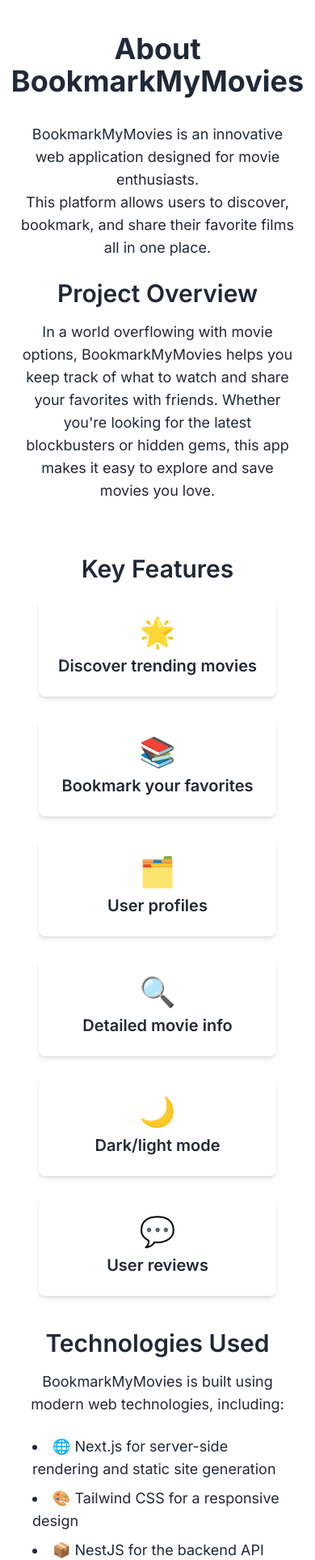
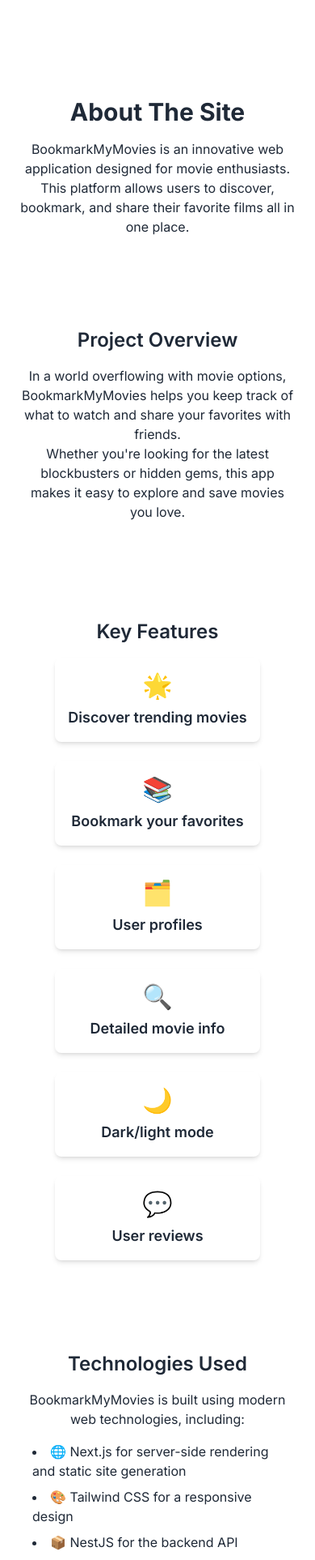
Before and after one commit to oumaymatr/movie-site-frontend, a Next.js app: page /about in a window 390 px wide. Shown: the part 44-1970 px from the top of the page at 81% size. Built offline with nearby package versions, Linux system fonts and the light colour scheme.

Commit message:
improve About page layout and styling

```diff
--- a/src/app/about/page.tsx
+++ b/src/app/about/page.tsx
@@ -2,75 +2,89 @@
 
 const About = () => {
   return (
-    <div className="container mx-auto p-6 min-h-screen flex flex-col items-center">
-      <h1 className="text-4xl font-bold mb-8 text-center">
-        About BookmarkMyMovies
-      </h1>
-      <p className="text-lg mb-6 text-center">
-        BookmarkMyMovies is an innovative web application designed for movie
-        enthusiasts. <br></br>
-        This platform allows users to discover, bookmark, and share their
-        favorite films all in one place.
-      </p>
+    <div className="container mx-auto p-6 min-h-screen flex flex-col items-center justify-start mt-10 mb-10">
+      <div className="mt-10">
+        <h1 className="text-3xl md:text-4xl mb-4 font-bold text-center">
+          About The Site
+        </h1>
+        <p className="text-base md:text-lg mb-8 text-center">
+          BookmarkMyMovies is an innovative web application designed for movie
+          enthusiasts. <br />
+          This platform allows users to discover, bookmark, and share their
+          favorite films all in one place.
+        </p>
+      </div>
 
-      <div className="mb-10 text-center">
-        <h2 className="text-3xl font-semibold mb-4">Project Overview</h2>
-        <p className="text-lg mb-6">
+      <div className="mb-20 mt-20 text-center">
+        <h2 className="text-2xl md:text-3xl font-semibold mb-4">
+          Project Overview
+        </h2>
+        <p className="text-base md:text-lg mb-10">
           In a world overflowing with movie options, BookmarkMyMovies helps you
-          keep track of what to watch and share your favorites with friends.
+          keep track of what to watch and share your favorites with friends. <br/>
           Whether you&apos;re looking for the latest blockbusters or hidden
           gems, this app makes it easy to explore and save movies you love.
         </p>
       </div>
 
-      <h2 className="text-3xl font-semibold mb-4 text-center">Key Features</h2>
-      <div className="grid grid-cols-1 md:grid-cols-2 lg:grid-cols-3 gap-6 mb-10">
+      <h2 className="text-2xl md:text-3xl font-semibold mb-4 text-center">
+        Key Features
+      </h2>
+      <div className="grid grid-cols-1 md:grid-cols-2 lg:grid-cols-3 gap-6 mb-8">
         {[
           { icon: "🌟", title: "Discover trending movies" },
           { icon: "📚", title: "Bookmark your favorites" },
           { icon: "🗂️", title: "User profiles" },
           { icon: "🔍", title: "Detailed movie info" },
           { icon: "🌙", title: "Dark/light mode" },
-          { icon: "💬", title: "User reviews" }, // New feature added
+          { icon: "💬", title: "User reviews" },
         ].map((feature, index) => (
           <div
             key={index}
-            className="p-6 rounded-lg shadow-md hover:shadow-lg transition-shadow duration-300 flex flex-col items-center"
+            className="p-4 rounded-lg shadow-md hover:shadow-lg transition-shadow duration-300 flex flex-col items-center"
           >
-            <div className="text-4xl mb-2 text-center">{feature.icon}</div>
-            <h3 className="text-xl font-semibold  text-center">
+            <div className="text-3xl mb-2 text-center">{feature.icon}</div>
+            <h3 className="text-lg font-semibold text-center">
               {feature.title}
             </h3>
           </div>
         ))}
       </div>
 
-      <div className="mb-10 text-center">
-        <h2 className="text-3xl font-semibold mb-4">Technologies Used</h2>
-        <p className="text-lg mb-6">
+      <div className="mb-15 mt-20 text-center">
+        <h2 className="text-2xl md:text-3xl font-semibold mb-4">
+          Technologies Used
+        </h2>
+        <p className="text-base md:text-lg mb-4">
           BookmarkMyMovies is built using modern web technologies, including:
         </p>
         <ul className="list-disc list-inside mb-4 mx-auto text-left px-4">
-          <li className="text-lg mb-2">
+          <li className="text-base md:text-lg mb-2">
             🌐 Next.js for server-side rendering and static site generation
           </li>
-          <li className="text-lg mb-2">
+          <li className="text-base md:text-lg mb-2">
             🎨 Tailwind CSS for a responsive design
           </li>
-          <li className="text-lg mb-2">📦 NestJS for the backend API</li>
-          <li className="text-lg mb-2">🐱 MongoDB for data storage</li>
-          <li className="text-lg mb-2">
+          <li className="text-base md:text-lg mb-2">
+            📦 NestJS for the backend API
+          </li>
+          <li className="text-base md:text-lg mb-2">
+            🐱 MongoDB for data storage
+          </li>
+          <li className="text-base md:text-lg mb-2">
             🔑 JSON Web Tokens (JWT) for secure authentication
           </li>
         </ul>
       </div>
 
-      <h2 className="text-3xl font-semibold mb-4 text-center">Contact Me</h2>
-      <p className="text-lg text-center mb-4">
+      <h2 className="text-2xl md:text-3xl font-semibold mb-15 mt-20 text-center">
+        Contact Me
+      </h2>
+      <p className="text-base md:text-lg text-center mb-4 mt-4">
         I would love to hear from you! If you have any questions, suggestions,
         or feedback, feel free to reach out at:
       </p>
-      <p className="text-lg text-center">
+      <p className="text-base md:text-lg text-center mb-15">
         📧{" "}
         <a
           href="mailto:youremail@example.com"
```
